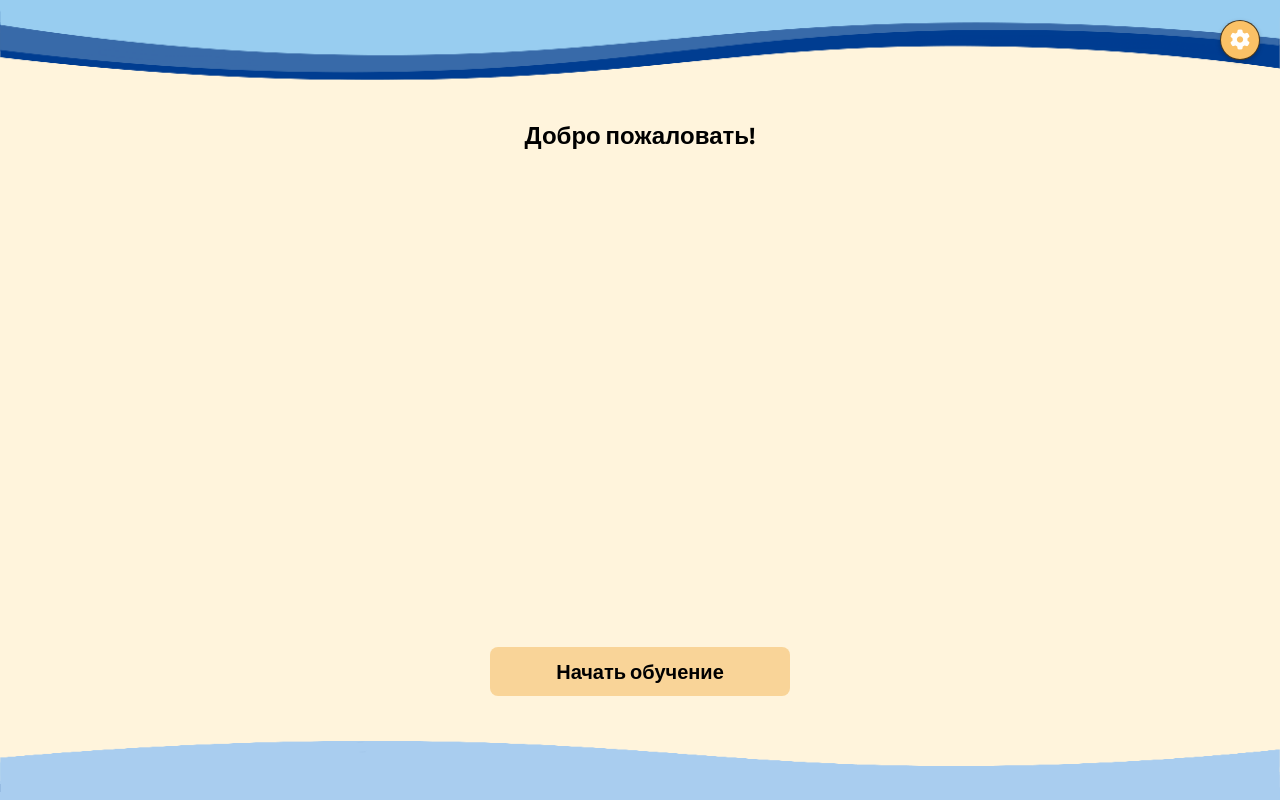
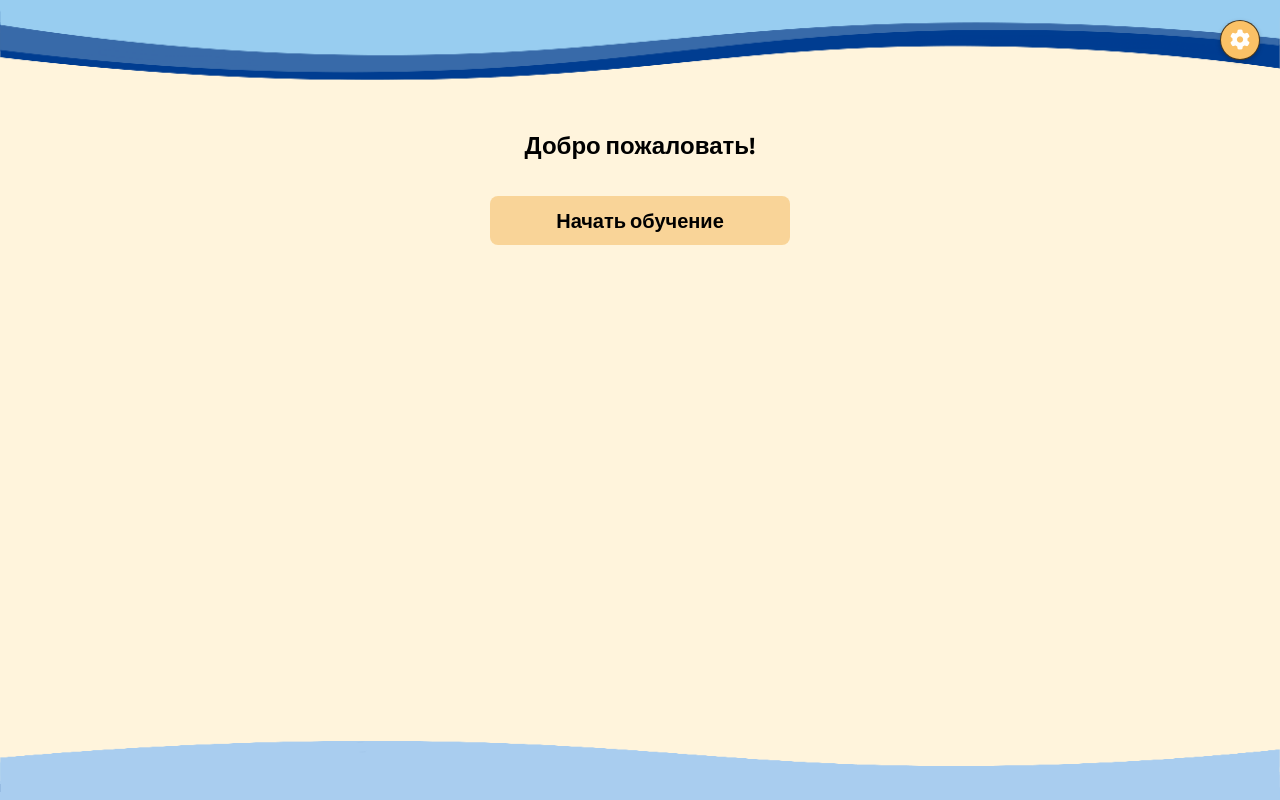
Before and after one commit to BorisTestov/mnemospeak_app_frontend, a Vue app: page / in a window 1280 px wide. Built offline with nearby package versions, Linux system fonts and the light colour scheme.

Commit message:
Fix grammar screen

```diff
--- a/src/components/GrammarScreen/GrammarScreen.css
+++ b/src/components/GrammarScreen/GrammarScreen.css
@@ -12,3 +12,7 @@
     margin-top: auto;
     margin-bottom: auto;
 }
+
+.screen-wrapper {
+    overflow: auto;
+}
--- a/src/styles/style.css
+++ b/src/styles/style.css
@@ -58,7 +58,24 @@ h1, h2 {
     align-items: center;
     padding: 24px;
     margin: 0 auto;
-    min-height: 80vh;
+    margin-top: 10px;
+    max-height: 70vh;
+    overflow: unset;
+    scrollbar-width: thin;
+    scrollbar-color: grey var(--sky-blue);
+    &::-webkit-scrollbar {
+        width: 8px;
+        height: 8px;
+    }
+
+    &::-webkit-scrollbar-track {
+        background: var(--sky-blue);
+    }
+
+    &::-webkit-scrollbar-thumb {
+        background-color: grey;
+        border-radius: 4px;
+    }
     gap: 20px;
 }
 
```
